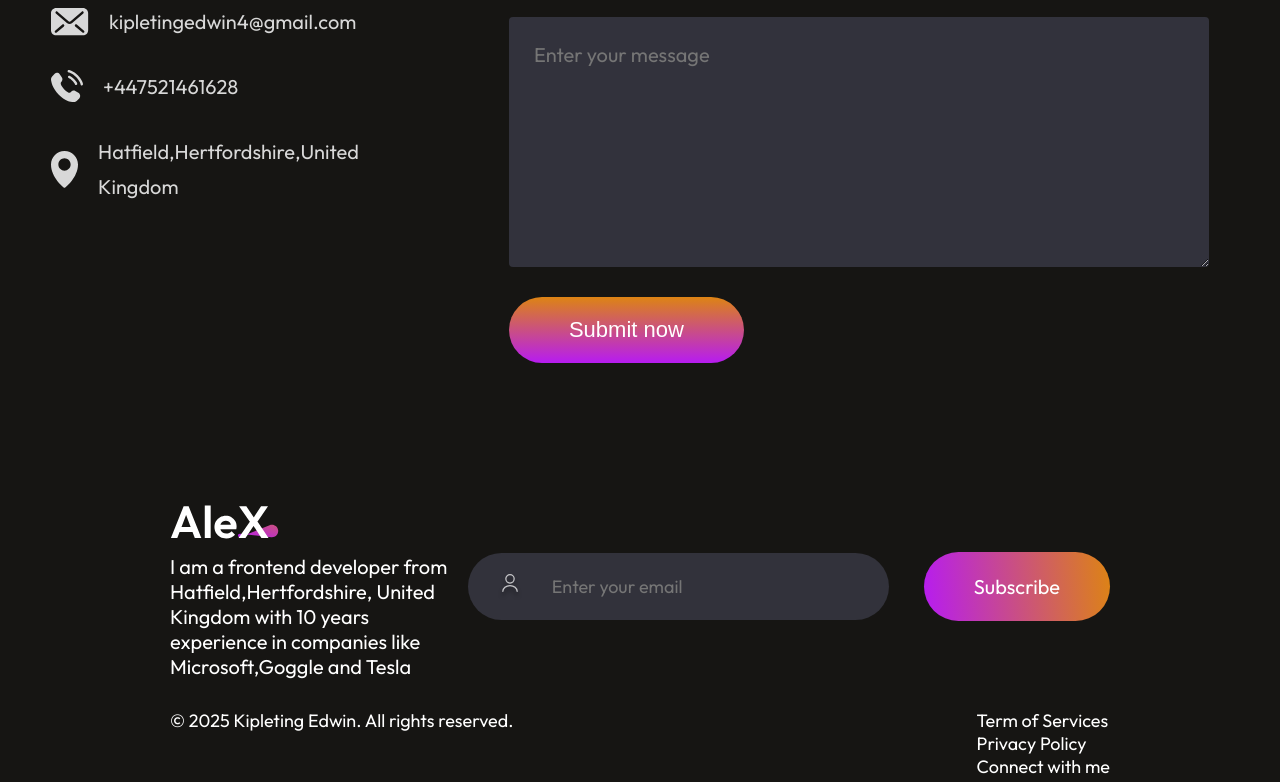
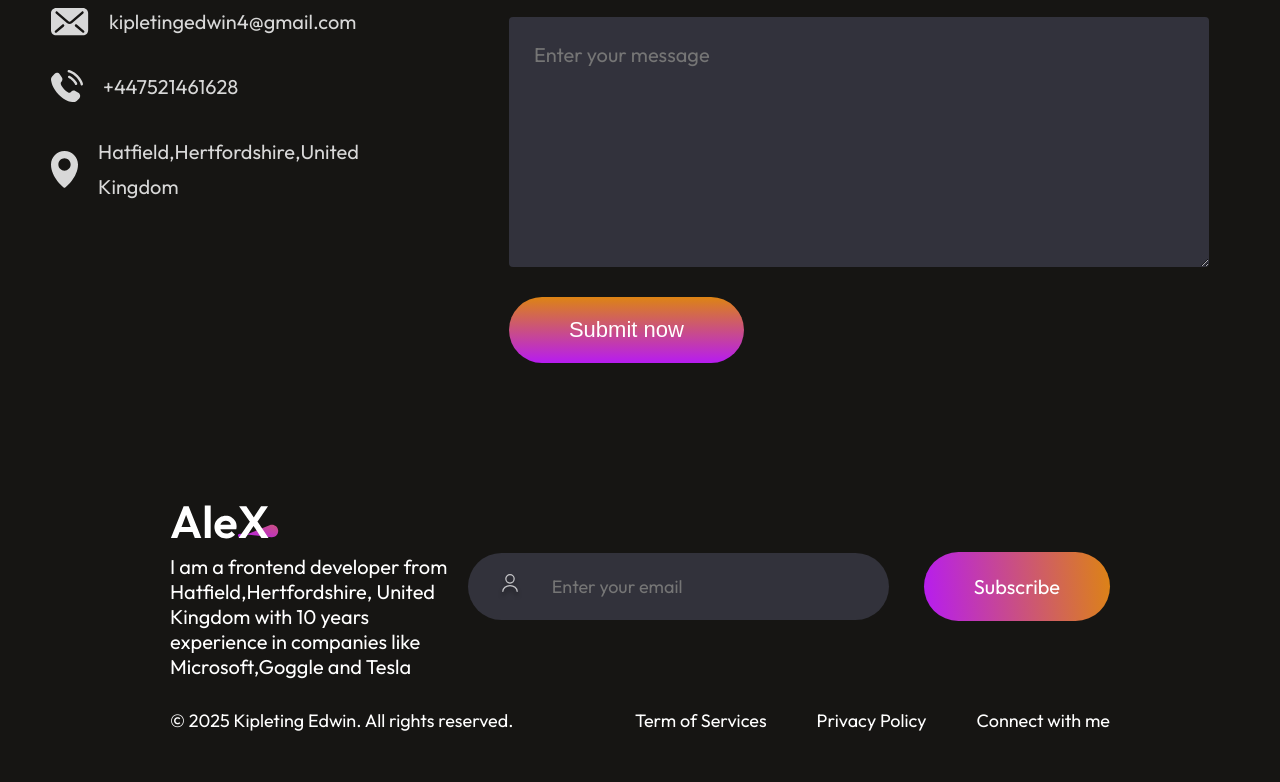
Before and after one commit to KipletingEdwin/kipleting-edwin-portfolio, a React (Vite) app: page / in a window 1280 px wide. Shown: the part 5960-6742 px from the top of the page. Built offline with nearby package versions, Linux system fonts and the light colour scheme.

Commit message:
style the footer-bottom-right

```diff
--- a/src/Components/Footer/Footer.css
+++ b/src/Components/Footer/Footer.css
@@ -53,3 +53,9 @@
     justify-content: space-between;
     font-size: 18px;
 }
+
+.footer-bottom-right{
+    display: flex;
+    gap: 50px;
+    margin-bottom: 50px;
+}
```
